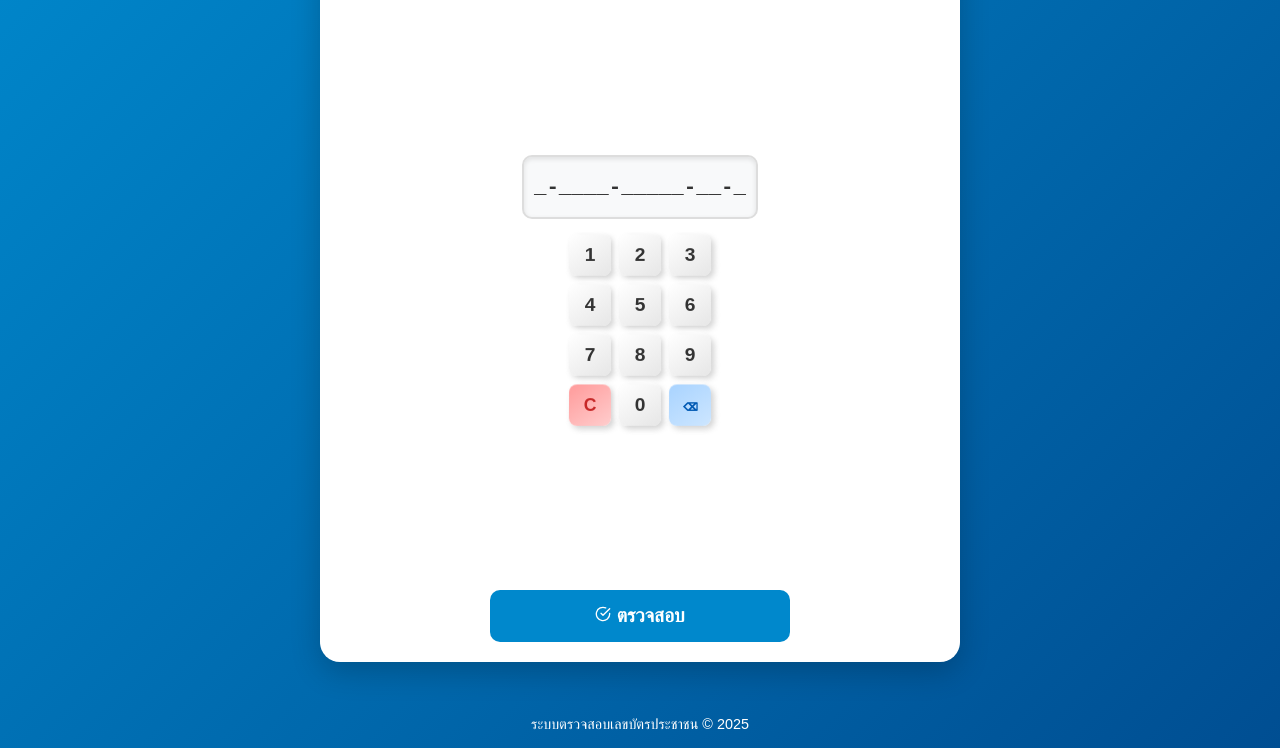
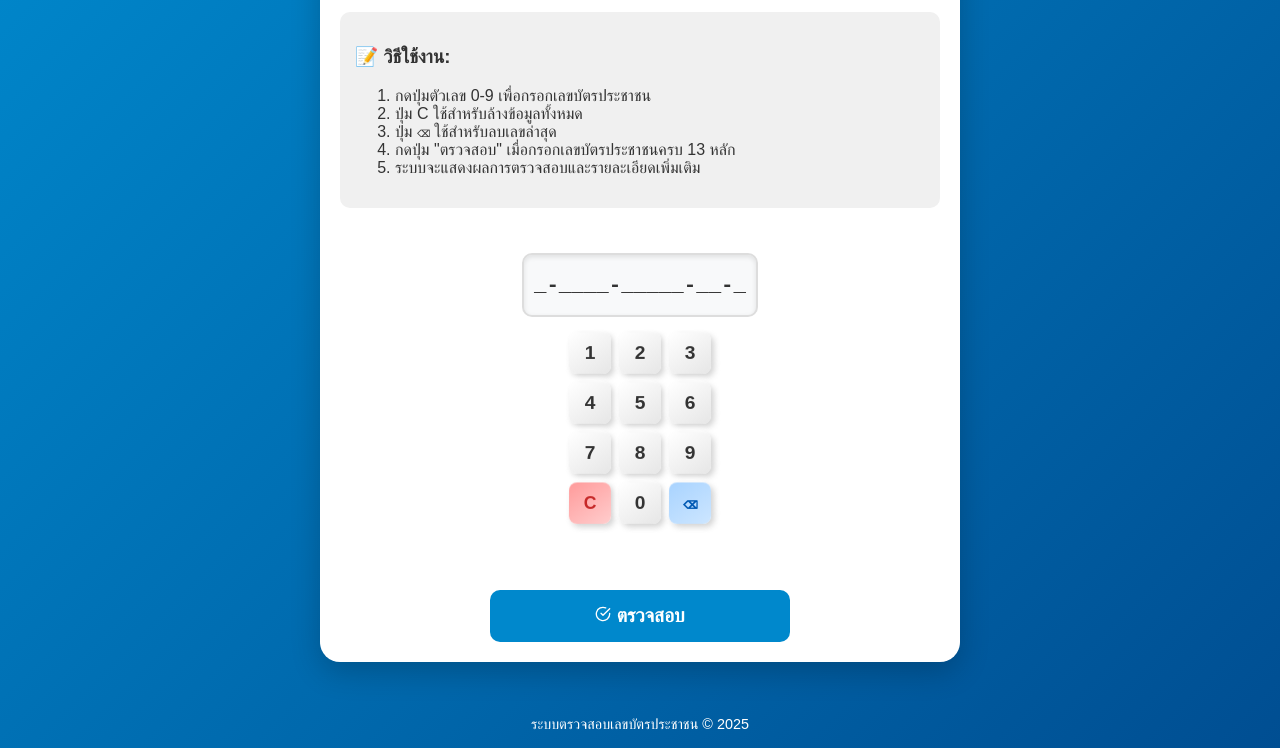
Before and after one commit to krunid/ThaiIDCardValidator, a plain HTML site: page index.html in a window 1280 px wide. Shown: the part 118-866 px from the top of the page. Drawn offline with Linux system fonts and the light colour scheme.

Commit message:
Update index.html

```diff
--- a/index.html
+++ b/index.html
@@ -293,6 +293,16 @@
         <div class="header">
             <h1>ระบบตรวจสอบเลขบัตรประชาชน</h1>
             <p>กรุณากรอกเลขบัตรประชาชน 13 หลัก เพื่อตรวจสอบความถูกต้อง</p>
+            <div class="how-to-use" style="background-color: #f0f0f0; padding: 15px; border-radius: 10px; margin-top: 15px; text-align: left;">
+                <h3>📝 วิธีใช้งาน:</h3>
+                <ol>
+                    <li>กดปุ่มตัวเลข 0-9 เพื่อกรอกเลขบัตรประชาชน</li>
+                    <li>ปุ่ม C ใช้สำหรับล้างข้อมูลทั้งหมด</li>
+                    <li>ปุ่ม ⌫ ใช้สำหรับลบเลขล่าสุด</li>
+                    <li>กดปุ่ม "ตรวจสอบ" เมื่อกรอกเลขบัตรประชาชนครบ 13 หลัก</li>
+                    <li>ระบบจะแสดงผลการตรวจสอบและรายละเอียดเพิ่มเติม</li>
+                </ol>
+            </div>
         </div>
 
         <div class="input-container">
```
